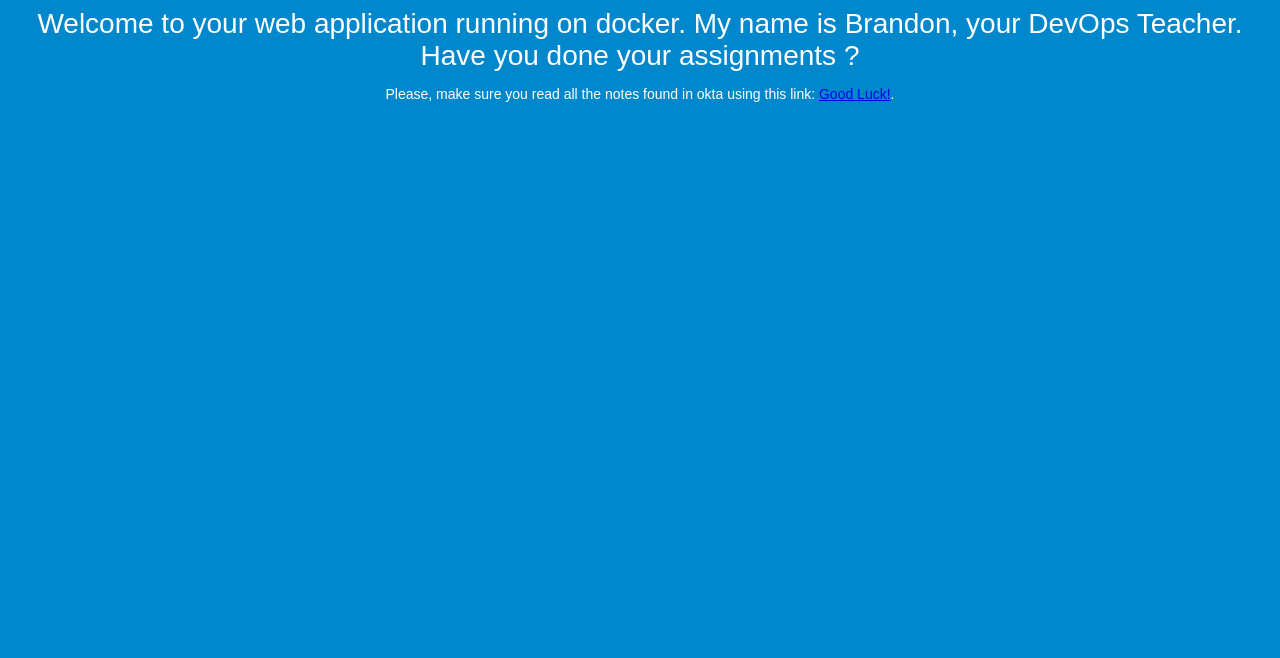
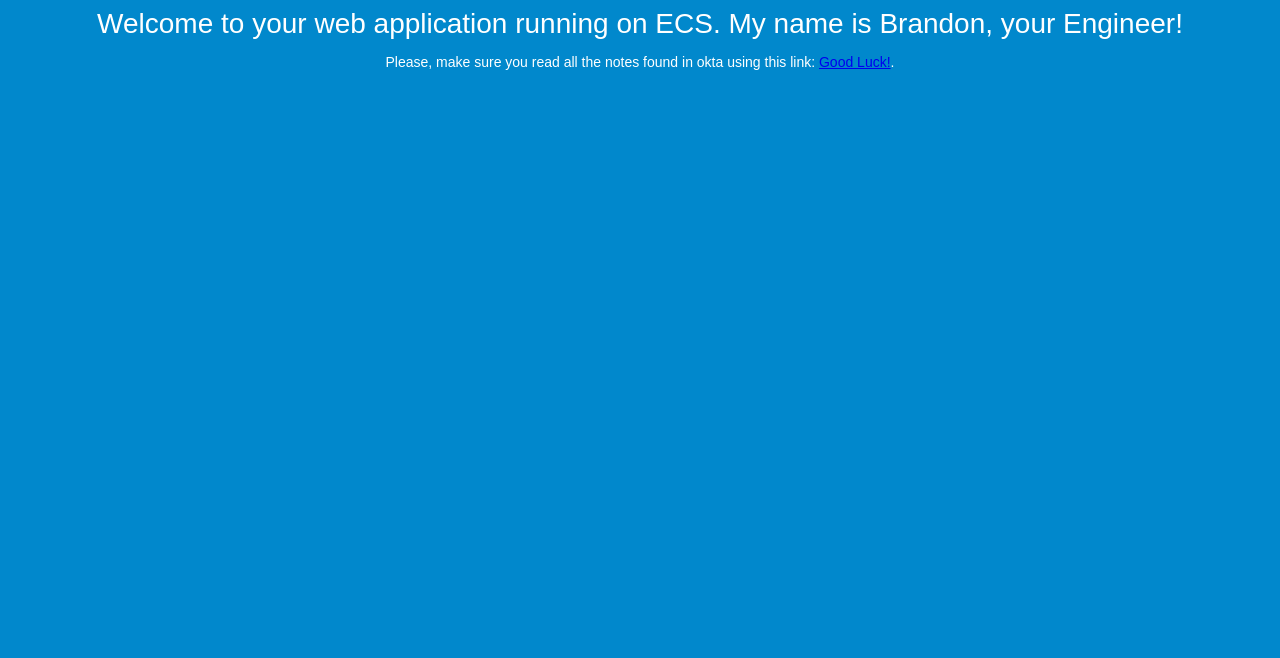
Before and after one commit to Celestinetekwe/test, a plain HTML site: page index.html in a window 1280 px wide. Shown: the part 142-800 px from the top of the page. Drawn offline with Linux system fonts and the light colour scheme.

Commit message:
Update index.html

```diff
--- a/index.html
+++ b/index.html
@@ -27,7 +27,7 @@
 <body>
   <div align="center">
     <h1>Congratulations</h1>
-    <h2>Welcome to your web application running on docker. My name is Brandon, your DevOps Teacher. Have you done your assignments ?</h2>
+    <h2>Welcome to your web application running on ECS. My name is Brandon, your Engineer!</h2>
     <p>Please, make sure you read all the notes found in okta using this link: <a href="https://okta.tekglobal.com">Good Luck!</a>.</p>
   </div>
 </body>
```
